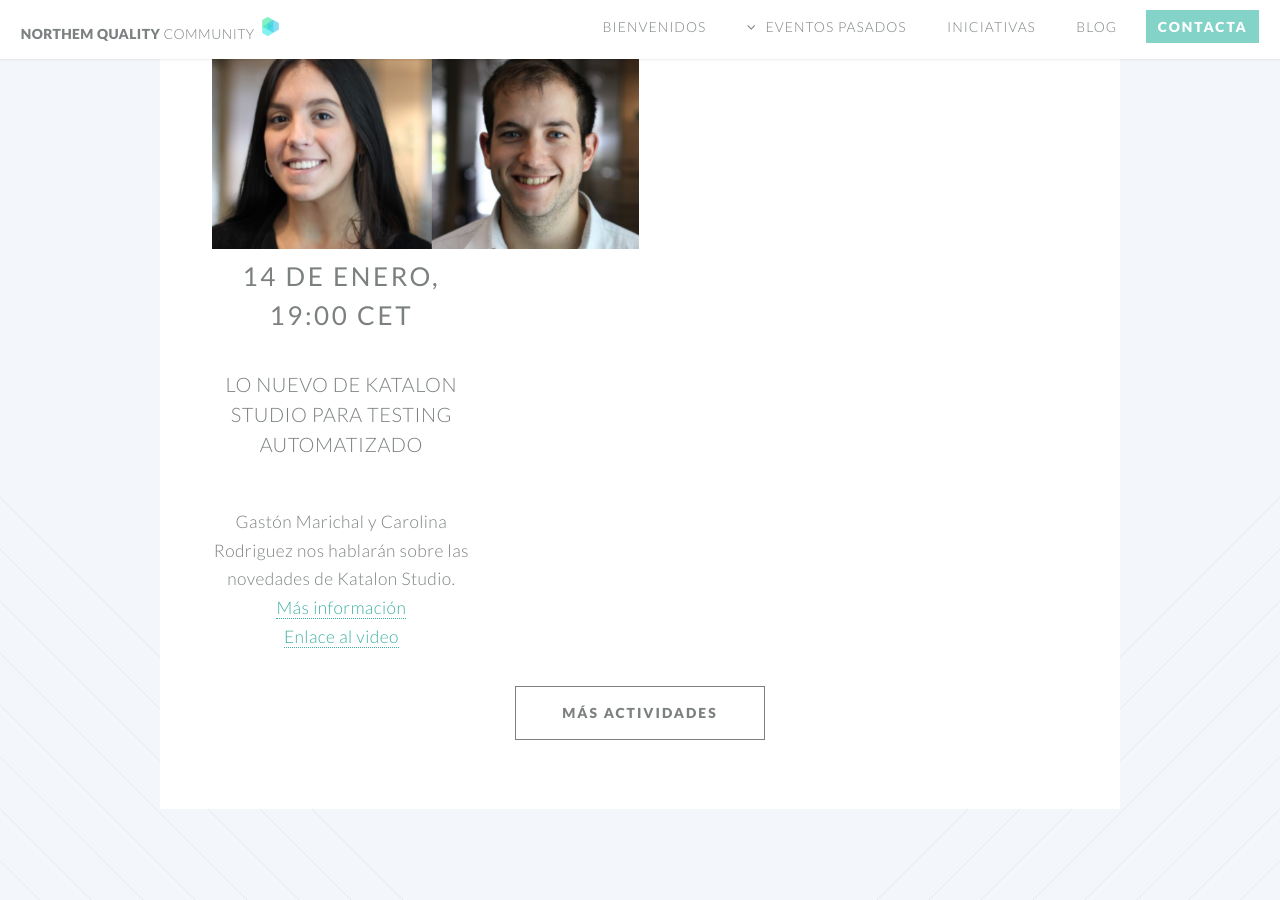
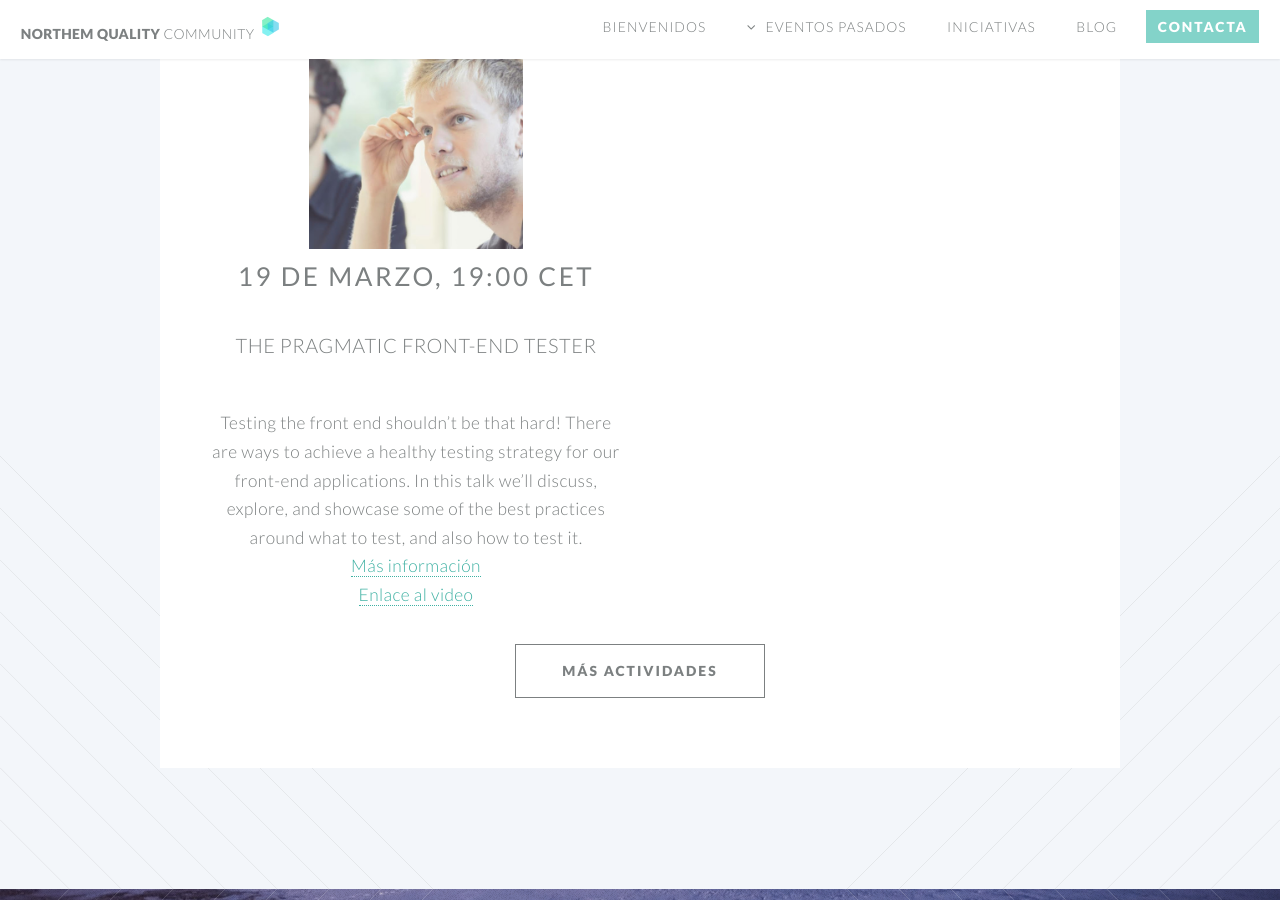
Before and after one commit to NorthemQuality/northemquality.github.io, a Jekyll site: the page built from index.html, in a window 1280 px wide and 900 px high, scrolled down 1134 px. Built offline with Jekyll 4.4.1, drawn with Linux system fonts in a browser that asks for light colours.

Commit message:
Charla Adria añadida

```diff
--- a/index.html
+++ b/index.html
@@ -24,19 +24,20 @@
 					</header>
 
 					<div class="row">
-						<div class="4u">
+						<div class="6u">
 							<section>
-								<img src="images/gastonycarolina.png" alt="Gaston Marichal y Carolina Rodrigez" height="214"/>
+								<img src="images/adrifontcuberta.jpg" alt="adrifontcuberta" height="214"/>
 								<header>
-									<h2><strong>14 de Enero, 19:00 CET</strong></h2>
+									<h2><strong>19 de Marzo, 19:00 CET</strong></h2>
 								</header>
-								<p><h3>Lo nuevo de Katalon Studio para Testing Automatizado</h3>
+								<p><h3>The Pragmatic Front-end Tester</h3>
 								</br>
-								Gastón Marichal y Carolina Rodriguez nos hablarán sobre las novedades de Katalon Studio.
+								Testing the front end shouldn’t be that hard! There are ways to achieve a healthy testing strategy for our front-end applications.
+In this talk we’ll discuss, explore, and showcase some of the best practices around what to test, and also how to test it.
 								</br>
-								<a href="https://github.com/NorthemQuality/community-activities/issues/17" target="_blank">Más información</a>
+								<a href="https://github.com/NorthemQuality/community-activities/issues/18" target="_blank">Más información</a>
 								</br>
-								<a href="https://www.youtube.com/watch?v=0HxPt4xAj-8" target="_blank">Enlace al video</a>
+								<a href="https://www.youtube.com/watch?v=CmnacDZwO9c" target="_blank">Enlace al video</a>
 							</section>
 						</div>
 					</div>
```
Also changed, not shown: ep_segunda_temporada.html (+18 -3 lines), images/adrifontcuberta.jpg (added).
